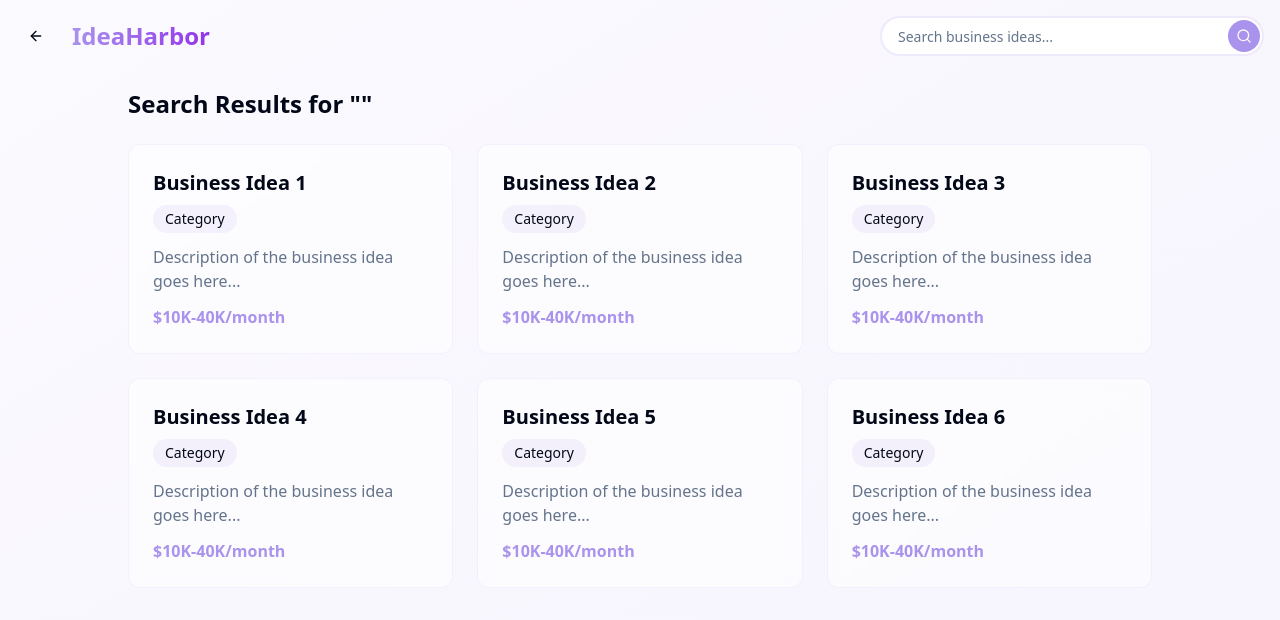
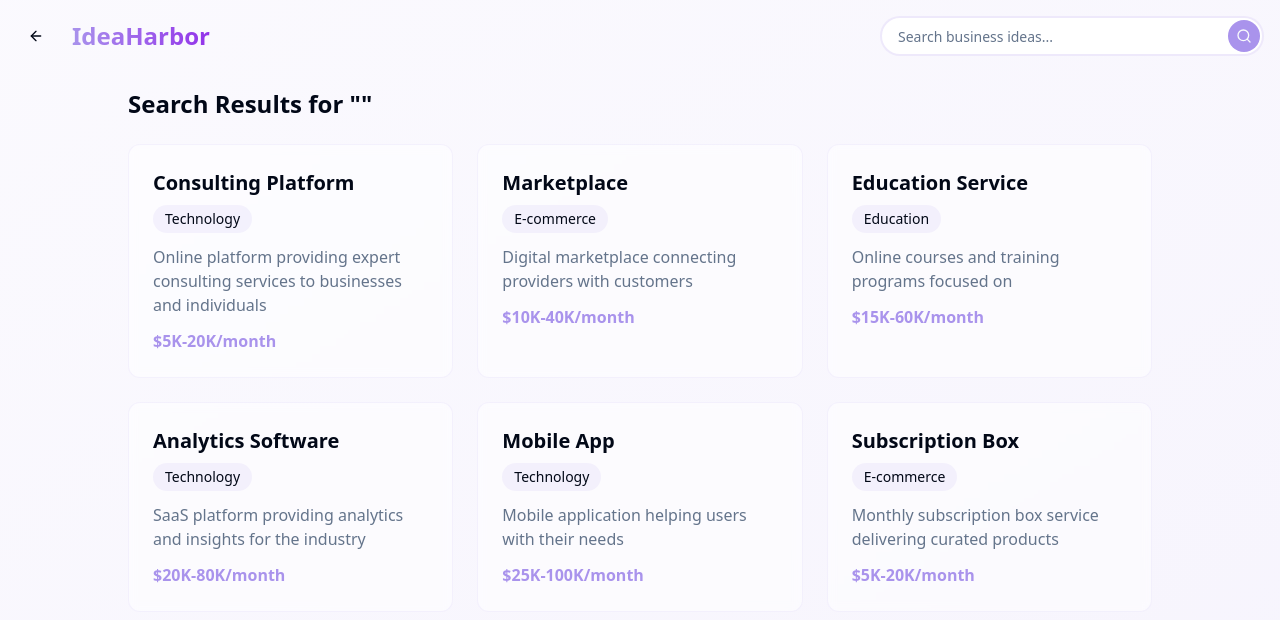
Before and after one commit to terpjwu1/idea-harbor-search, a React (Vite) app: page /search in a window 1280 px wide. Shown: the top 620 px of the page. Built offline with nearby package versions, Linux system fonts and the light colour scheme.

Commit message:
Update search results to display real business ideas
Modified the search functionality to generate and display actual business ideas based on the user's search term instead of placeholder text.
[skip gpt_engineer]

```diff
--- a/src/pages/SearchResults.tsx
+++ b/src/pages/SearchResults.tsx
@@ -4,6 +4,54 @@ import { Input } from "@/components/ui/input";
 import { Button } from "@/components/ui/button";
 import { useToast } from "@/components/ui/use-toast";
 import { useSearchParams, useNavigate } from "react-router-dom";
+
+const generateBusinessIdeas = (searchTerm: string) => {
+  // Base categories that we'll use to generate ideas
+  const categories = ["Technology", "E-commerce", "Health & Wellness", "Education", "Sustainability", "Food & Beverage"];
+  const baseRevenues = ["5K-20K", "10K-40K", "15K-60K", "20K-80K", "25K-100K"];
+
+  // Generate ideas based on the search term
+  const ideas = [
+    {
+      title: `${searchTerm} Consulting Platform`,
+      category: "Technology",
+      description: `Online platform providing expert ${searchTerm} consulting services to businesses and individuals`,
+      revenue: `${baseRevenues[0]}/month`,
+    },
+    {
+      title: `${searchTerm} Marketplace`,
+      category: "E-commerce",
+      description: `Digital marketplace connecting ${searchTerm} providers with customers`,
+      revenue: `${baseRevenues[1]}/month`,
+    },
+    {
+      title: `${searchTerm} Education Service`,
+      category: "Education",
+      description: `Online courses and training programs focused on ${searchTerm}`,
+      revenue: `${baseRevenues[2]}/month`,
+    },
+    {
+      title: `${searchTerm} Analytics Software`,
+      category: "Technology",
+      description: `SaaS platform providing analytics and insights for the ${searchTerm} industry`,
+      revenue: `${baseRevenues[3]}/month`,
+    },
+    {
+      title: `${searchTerm} Mobile App`,
+      category: "Technology",
+      description: `Mobile application helping users with their ${searchTerm} needs`,
+      revenue: `${baseRevenues[4]}/month`,
+    },
+    {
+      title: `${searchTerm} Subscription Box`,
+      category: "E-commerce",
+      description: `Monthly subscription box service delivering curated ${searchTerm} products`,
+      revenue: `${baseRevenues[0]}/month`,
+    },
+  ];
+
+  return ideas;
+};
 
 const SearchResults = () => {
   const [searchParams, setSearchParams] = useSearchParams();
@@ -23,6 +71,8 @@ const SearchResults = () => {
     }
     setSearchParams({ q: searchQuery });
   };
+
+  const businessIdeas = generateBusinessIdeas(initialQuery);
 
   return (
     <div className="min-h-screen bg-gradient-to-br from-primary/5 to-primary/10">
@@ -66,22 +116,17 @@ const SearchResults = () => {
             Search Results for "{initialQuery}"
           </h2>
           <div className="grid grid-cols-1 md:grid-cols-2 lg:grid-cols-3 gap-6">
-            {/* Placeholder results - you can replace these with actual search results */}
-            {Array.from({ length: 6 }).map((_, index) => (
+            {businessIdeas.map((idea, index) => (
               <div
                 key={index}
                 className="p-6 rounded-xl bg-white/50 backdrop-blur-sm border border-primary/10 hover:border-primary/30 transition-all hover:shadow-lg"
               >
-                <h3 className="text-xl font-semibold mb-2">
-                  Business Idea {index + 1}
-                </h3>
+                <h3 className="text-xl font-semibold mb-2">{idea.title}</h3>
                 <span className="inline-block px-3 py-1 rounded-full bg-primary/10 text-sm mb-3">
-                  Category
+                  {idea.category}
                 </span>
-                <p className="text-muted-foreground mb-3">
-                  Description of the business idea goes here...
-                </p>
-                <p className="font-semibold text-primary">$10K-40K/month</p>
+                <p className="text-muted-foreground mb-3">{idea.description}</p>
+                <p className="font-semibold text-primary">${idea.revenue}</p>
               </div>
             ))}
           </div>
```
